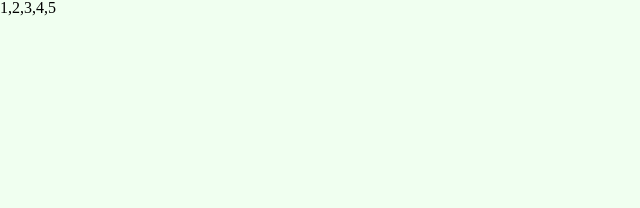
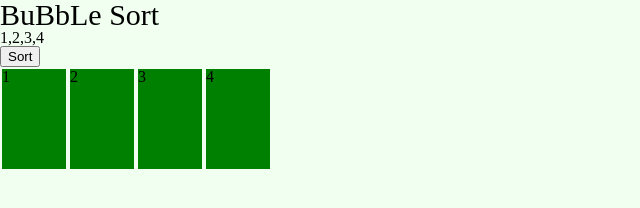
Before and after one commit to lauragonzalezzz/bubble-sort, a website: page public/index.html in a window 1280 px wide. Shown: the whole page, without its empty margins (0-640 px from the left). Drawn offline with Linux system fonts and the light colour scheme.

Commit message:
adds createArrayBars function, styles divs

```diff
--- a/public/index.html
+++ b/public/index.html
@@ -7,8 +7,14 @@
 </head>
 <body>
 <header>
+  <h1>
+    BuBbLe Sort
+  </h1>
 </header>
-<div id="content"></div>
+<div id="content">
+</div>
+<div id="barsDiv">
+</div>
   <script type="text/javascript" src="/js/bubble-sort.js"></script>
   <script type="text/javascript" src="/js/app.js"></script>
 </body>
--- a/public/js/app.js
+++ b/public/js/app.js
@@ -1,4 +1,22 @@
+var myArray = [4,3,2,1];
+
 var contentDiv = document.getElementById('content');
 var arrayOutput = document.createElement('div');
-arrayOutput.innerHTML = bubbleSort([5,4,3,2,1]);
+arrayOutput.innerHTML = bubbleSort(myArray);
 contentDiv.appendChild(arrayOutput);
+
+var sortButton = document.createElement('button');
+sortButton.innerHTML = 'Sort';
+contentDiv.appendChild(sortButton);
+
+var barsDiv = document.getElementById('barsDiv');
+function createArrayBars(arr){
+  for (var i = 0; i < arr.length; i++) {
+    var indvBar = document.createElement('div');
+    indvBar.classList.add('indvBar');
+    indvBar.innerHTML = arr[i];
+    barsDiv.appendChild(indvBar);
+
+  }
+};
+createArrayBars(myArray);
--- a/scss/styles.scss
+++ b/scss/styles.scss
@@ -8,4 +8,16 @@ $light : honeydew;
 
 body{
   background-color: $light;
+
+  h1{
+    font-size: 30px;
+  }
 }
+
+.indvBar{
+  display: inline-block;
+  background-color: green;
+  width: 5%;
+  height: 100px;
+  margin: 2px;
+}
```
Also changed, not shown: public/css/styles.css.
